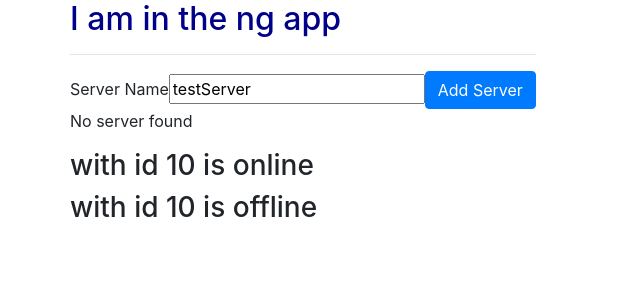
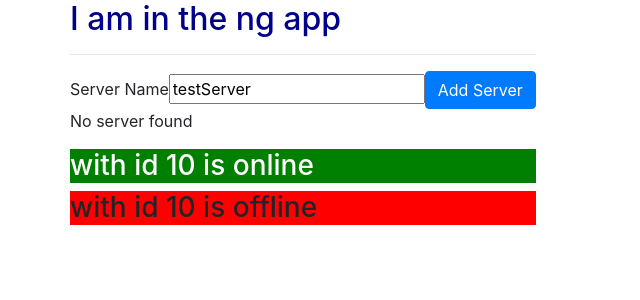
Before and after one commit to ajitda/Food-Panda, an Angular app: page / in a window 1280 px wide. Shown: the top 300 px of the page, without its empty margins (0-640 px from the left). Built offline with nearby package versions, Linux system fonts and the light colour scheme.

Commit message:
ngfor added

```diff
--- a/src/app/server/server.component.html
+++ b/src/app/server/server.component.html
@@ -1 +1,2 @@
-<h3 ng-style="{background-color: getColor()}">{{ server }} with id {{ serverId }} is {{ getServerStatus()}}</h3>
+<h3 [ngStyle]="{backgroundColor: getColor()}"
+[ngClass]="{online: serverStatus === 'online'}">{{ server }} with id {{ serverId }} is {{ getServerStatus()}}</h3>
--- a/src/app/server/server.component.ts
+++ b/src/app/server/server.component.ts
@@ -2,7 +2,12 @@
 
 @Component({
     selector : 'app-server',
-    templateUrl : './server.component.html'
+    templateUrl : './server.component.html',
+    styles : [`
+        .online{
+            color:white;
+        }
+        `]
 })
 export class ServerComponent{
     serverId : number = 10;
--- a/src/app/servers/servers.component.html
+++ b/src/app/servers/servers.component.html
@@ -10,5 +10,5 @@
 <ng-template #noServer>
 <p>No server found</p>
 </ng-template>
-<app-server></app-server>
-<app-server></app-server>
+<!-- <app-server></app-server> -->
+<app-server *ngFor="let server of servers"></app-server>
--- a/src/app/servers/servers.component.ts
+++ b/src/app/servers/servers.component.ts
@@ -13,7 +13,7 @@
   serverName = 'testServer';
   serverCreationStatus = 'No server was created!';
   serverCreated = false;
-
+  servers = ['testServer', 'testServer 2'];
 
   constructor() {
     setTimeout(()=>{
@@ -26,6 +26,7 @@
 
   onCreateServer(){
     this.serverCreated = true;
+    this.servers.push(this.serverName);
       this.serverCreationStatus = "Server was created ! And the server name is " + this.serverName;
   }
 
```
